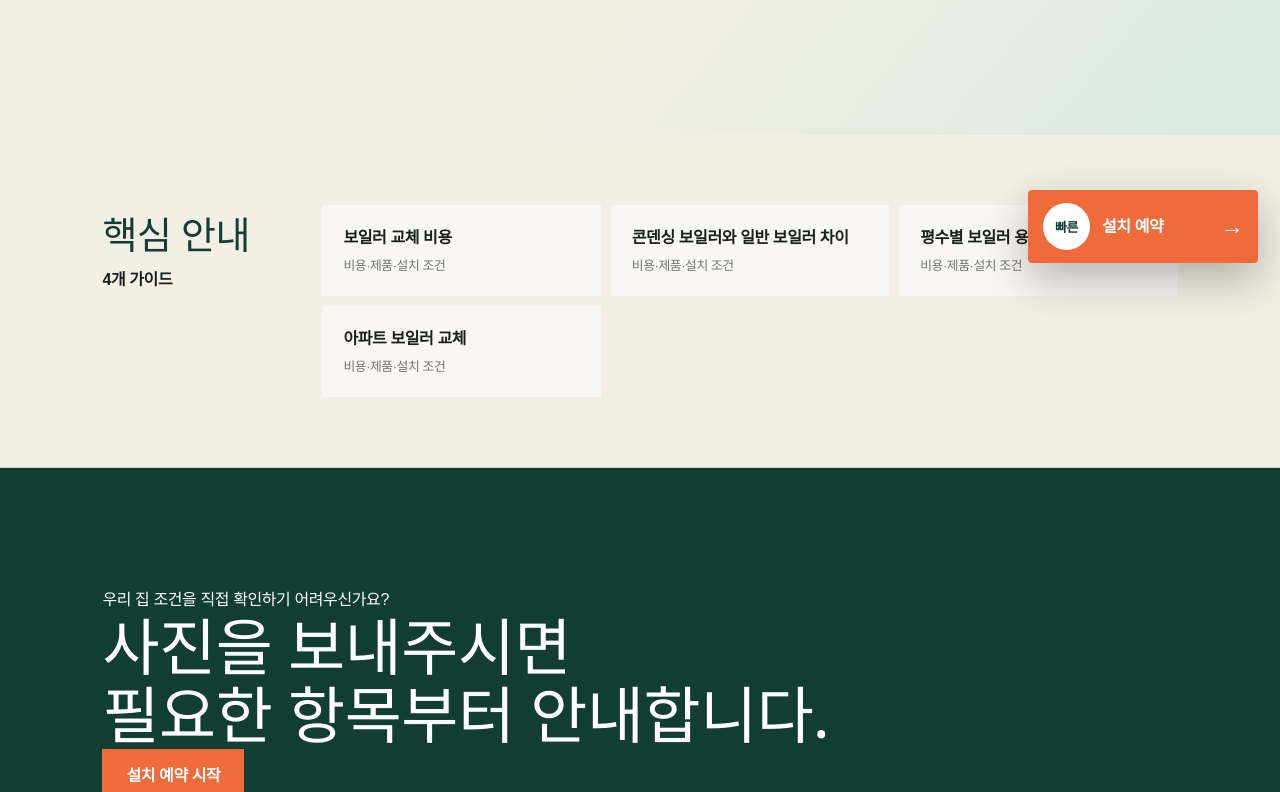
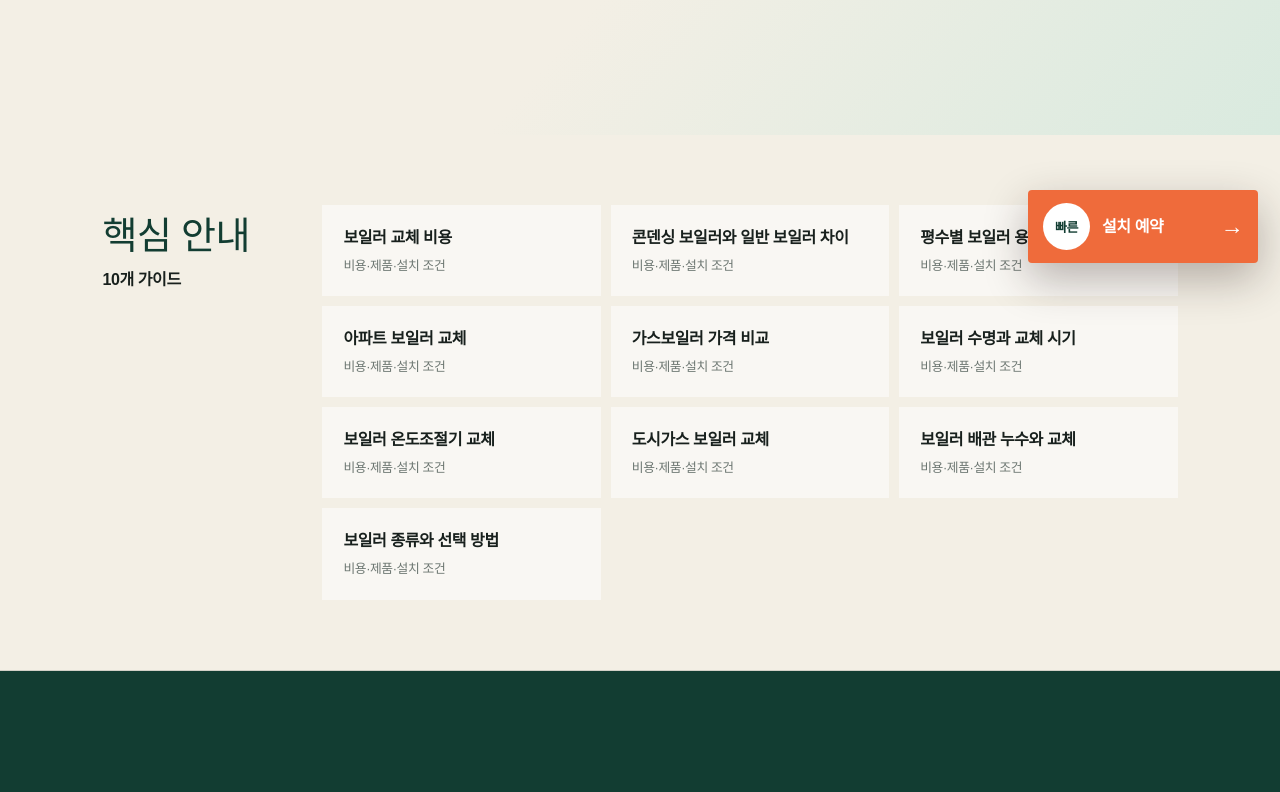
Before and after one commit to paulslife2017-hue/rocketboiler, a Next.js app: page /guides in a window 1280 px wide. Shown: the part 515-1307 px from the top of the page. Built offline with nearby package versions, Linux system fonts and the light colour scheme; a web font is replaced by a local one.

Commit message:
Expand guides from Naver keyword demand

```diff
--- a/app/guides/data.ts
+++ b/app/guides/data.ts
@@ -4,7 +4,13 @@ export const boilerGuides: BoilerGuide[] = [
   {slug:"boiler-replacement-cost",title:"보일러 교체 비용",headline:"보일러 가격과 설치비를 함께 확인하세요",description:"제품 용량과 브랜드뿐 아니라 배관, 연통, 배수구와 각방제어 조건이 최종 견적에 영향을 줍니다.",points:[{title:"제품·용량",text:"난방 평수와 욕실 수, 동시 온수 사용량을 기준으로 용량을 선택합니다."},{title:"기본 설치",text:"기존 보일러 철거와 기본 배관 연결 등 포함 범위를 확인합니다."},{title:"현장 조건",text:"연통, 타공, 배관 수정 가능성은 사진 확인 후 작업 전에 안내합니다."}],keywords:["보일러 교체 비용","가스보일러 교체 가격","보일러 설치비","보일러 교체 견적","보일러 가격 비교"]},
   {slug:"condensing-vs-general",title:"콘덴싱 보일러와 일반 보일러 차이",headline:"배수구와 설치 환경에 맞는 제품을 선택하세요",description:"콘덴싱 보일러는 에너지 효율과 배수구 조건을, 일반 보일러는 설치 가능 여부와 예산을 함께 비교해야 합니다.",points:[{title:"효율 차이",text:"1등급 친환경 콘덴싱 제품과 일반형 제품의 효율과 가격 차이를 비교합니다."},{title:"배수구 확인",text:"콘덴싱 설치를 위해 보일러에서 약 3m 이내 배수 가능 여부를 확인합니다."},{title:"현장 적합성",text:"연료 종류, 연통 방식과 기존 배관 상태를 사진으로 확인합니다."}],keywords:["콘덴싱 보일러","일반 보일러","콘덴싱 보일러 가격","친환경 보일러 교체","콘덴싱 일반 보일러 차이"]},
   {slug:"boiler-capacity-by-home-size",title:"평수별 보일러 용량 선택",headline:"평수만이 아니라 온수 사용량도 중요합니다",description:"20평대, 30평대, 40평대 보일러는 욕실 수와 단열 상태에 따라 권장 용량이 달라질 수 있습니다.",points:[{title:"20평대",text:"난방 면적과 욕실 수를 확인해 일반형과 콘덴싱 용량을 비교합니다."},{title:"30·40평대",text:"동시 온수 사용과 난방 배관 길이를 고려해 한 단계 높은 용량도 검토합니다."},{title:"열 손실",text:"필로티, 끝집, 단열이 약한 구조는 실제 난방 조건을 함께 확인합니다."}],keywords:["20평 보일러 용량","30평 보일러 가격","40평 보일러 추천","평수별 보일러 용량","아파트 보일러 용량"]},
-  {slug:"apartment-boiler-replacement",title:"아파트 보일러 교체",headline:"각방제어와 연통 방식을 먼저 확인하세요",description:"계단식·복도식 아파트, 각방제어기 브랜드, FF·FE 배기 방식에 따라 설치 준비가 달라집니다.",points:[{title:"각방제어",text:"각방제어기와 희망 보일러 브랜드가 다르면 통신변환기가 필요할 수 있습니다."},{title:"배기 방식",text:"개인 배기구 FF와 공동 배기구 FE 여부를 기존 연통 사진으로 확인합니다."},{title:"작업 공간",text:"세탁기 등으로 보일러 앞 공간이 좁다면 방문 전 이동이 필요할 수 있습니다."}],keywords:["아파트 보일러 교체","복도식 아파트 보일러","각방제어 보일러 교체","FF 보일러","FE 보일러"]}
+  {slug:"apartment-boiler-replacement",title:"아파트 보일러 교체",headline:"각방제어와 연통 방식을 먼저 확인하세요",description:"계단식·복도식 아파트, 각방제어기 브랜드, FF·FE 배기 방식에 따라 설치 준비가 달라집니다.",points:[{title:"각방제어",text:"각방제어기와 희망 보일러 브랜드가 다르면 통신변환기가 필요할 수 있습니다."},{title:"배기 방식",text:"개인 배기구 FF와 공동 배기구 FE 여부를 기존 연통 사진으로 확인합니다."},{title:"작업 공간",text:"세탁기 등으로 보일러 앞 공간이 좁다면 방문 전 이동이 필요할 수 있습니다."}],keywords:["아파트 보일러 교체","아파트 보일러 교체 비용","복도식 아파트 보일러","각방제어 보일러 교체","아파트 보일러 추천"]},
+  {slug:"gas-boiler-price-comparison",title:"가스보일러 가격 비교",headline:"브랜드 가격과 설치 조건을 함께 비교하세요",description:"귀뚜라미·경동나비엔·린나이 가스보일러 가격과 일반형·콘덴싱 제품의 차이를 한 번에 비교합니다.",points:[{title:"브랜드 가격",text:"동일한 평수와 설치 조건에서 브랜드별 예상 가격 범위를 비교합니다."},{title:"일반형·콘덴싱",text:"제품 가격 차이뿐 아니라 배수구와 효율 조건도 함께 확인합니다."},{title:"최종 설치비",text:"연통과 배관 상태를 사진으로 확인해 제품 외 작업 가능성을 안내합니다."}],keywords:["보일러 가격 비교","가스보일러 가격","가스보일러 가격 비교","보일러 브랜드","보일러 추천"]},
+  {slug:"boiler-life-replacement-time",title:"보일러 수명과 교체 시기",headline:"고장이 반복된다면 수리와 교체를 비교하세요",description:"사용 기간, 반복 고장, 온수와 난방 상태를 기준으로 보일러 교체 시기를 판단하는 방법을 안내합니다.",points:[{title:"사용 기간",text:"설치 연도와 정기 점검 기록을 확인해 노후 정도를 판단합니다."},{title:"반복 고장",text:"수리 횟수와 부품 상태를 확인해 교체 비용과 비교합니다."},{title:"난방·온수",text:"온수 온도 변화와 난방 효율 저하가 지속되는지 확인합니다."}],keywords:["보일러 수명","가스보일러 수명","보일러 교체 시기","오래된 보일러 교체","보일러 고장 교체"]},
+  {slug:"boiler-temperature-controller",title:"보일러 온도조절기 교체",headline:"각방제어 브랜드와 통신 방식을 확인하세요",description:"기본 온도조절기와 각방제어 시스템의 브랜드, 통신 방식과 보일러 호환 여부를 확인합니다.",points:[{title:"조절기 개수",text:"기본 조절기 한 개인지 각 방에 별도 조절기가 있는지 확인합니다."},{title:"브랜드 호환",text:"각방제어 회사와 보일러 회사가 다르면 통신변환기가 필요할 수 있습니다."},{title:"사진 확인",text:"조절기 전면과 각방제어기 모델명 사진으로 호환 조건을 확인합니다."}],keywords:["보일러 온도조절기","보일러 온도조절기 교체","보일러 컨트롤러","각방제어 보일러","보일러 조절기 교체"]},
+  {slug:"city-gas-boiler",title:"도시가스 보일러 교체",headline:"LNG 연료와 기존 배관 상태를 확인하세요",description:"도시가스 LNG 보일러의 브랜드, 평수별 용량, 일반형과 콘덴싱 제품 선택 기준을 안내합니다.",points:[{title:"LNG 확인",text:"현재 사용하는 연료가 도시가스 LNG인지 먼저 확인합니다."},{title:"용량 선택",text:"난방 평수와 욕실 수, 동시 온수 사용량에 맞춰 용량을 비교합니다."},{title:"서류 접수",text:"설치 후 필요한 도시가스 서류 접수 절차를 안내합니다."}],keywords:["도시가스 보일러","도시가스 보일러 교체","도시가스 보일러 추천","가스보일러 교체 비용","가스보일러 설치"]},
+  {slug:"boiler-pipe-leak",title:"보일러 배관 누수와 교체",headline:"누수 위치와 배관 상태를 먼저 확인하세요",description:"보일러 본체, 하단 연결부와 난방 배관 누수를 구분하고 수리 또는 교체 상담에 필요한 사진을 안내합니다.",points:[{title:"누수 위치",text:"본체 내부인지 하단 연결 배관인지 물이 맺히는 위치를 확인합니다."},{title:"배관 상태",text:"부식과 누수 흔적, 밸브와 플렉시블 연결 상태를 사진으로 확인합니다."},{title:"교체 판단",text:"보일러 연식과 반복 누수를 함께 확인해 수리와 교체를 비교합니다."}],keywords:["보일러 배관 누수","보일러 누수","보일러 배관 교체","보일러 배관 교체 비용","아파트 보일러 누수"]},
+  {slug:"boiler-types",title:"보일러 종류와 선택 방법",headline:"연료와 설치 환경에 맞는 제품을 확인하세요",description:"도시가스 LNG, LPG, 전기, 기름, 펠렛과 심야 보일러의 차이와 설치 가능 여부를 안내합니다.",points:[{title:"가스보일러",text:"도시가스 LNG와 LPG를 구분하고 일반형·콘덴싱 제품을 비교합니다."},{title:"전기·기름",text:"기존 연료와 설비 조건을 확인한 뒤 상담 가능한 제품을 구분합니다."},{title:"설치 환경",text:"연통, 배수구, 난방 배관과 보일러 위치를 확인합니다."}],keywords:["보일러 종류","가스보일러","전기보일러","기름보일러","LPG 가스보일러"]}
 ];
 
 export function getBoilerGuide(slug:string){return boilerGuides.find(guide=>guide.slug===slug);}
```
